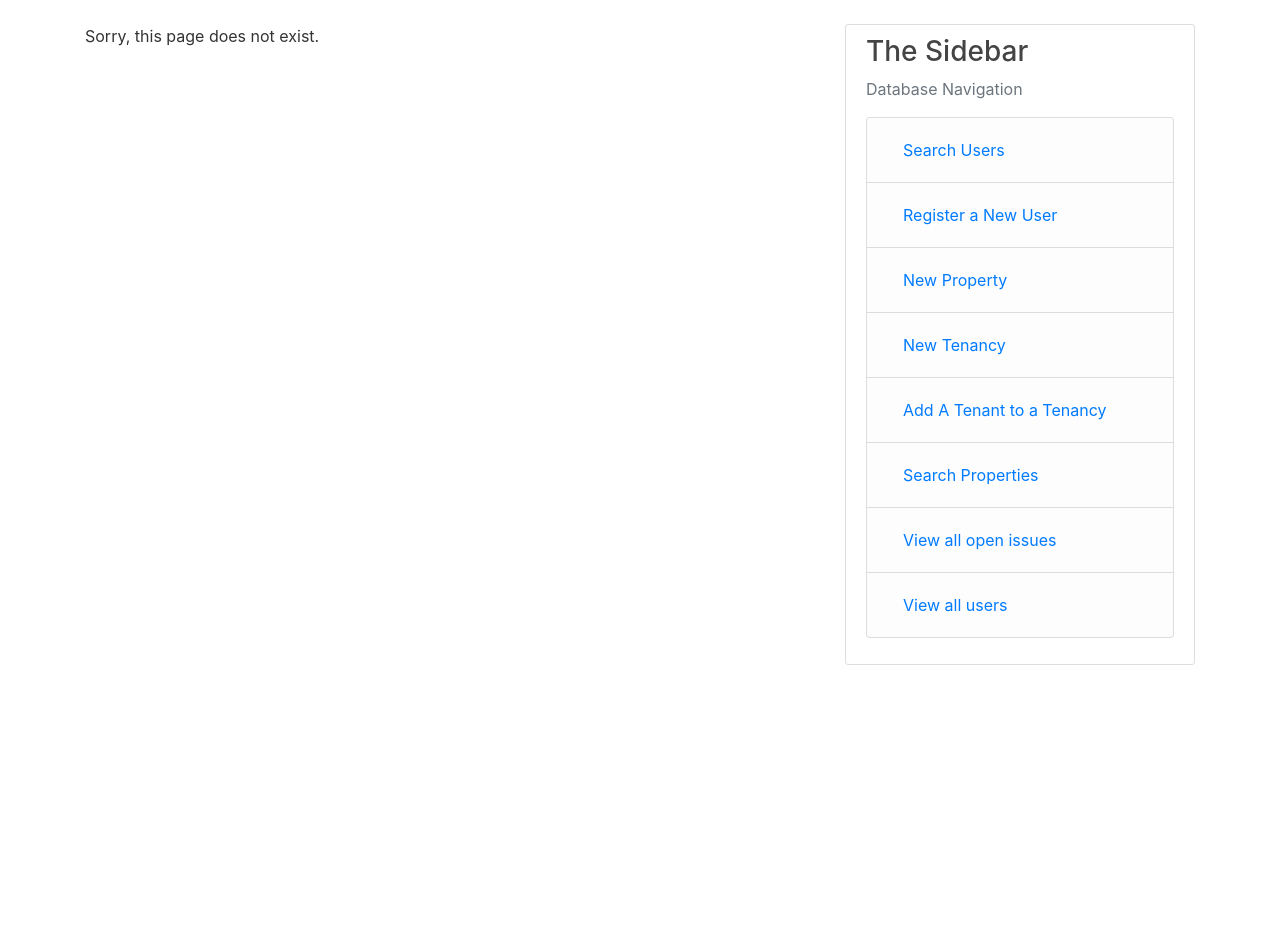
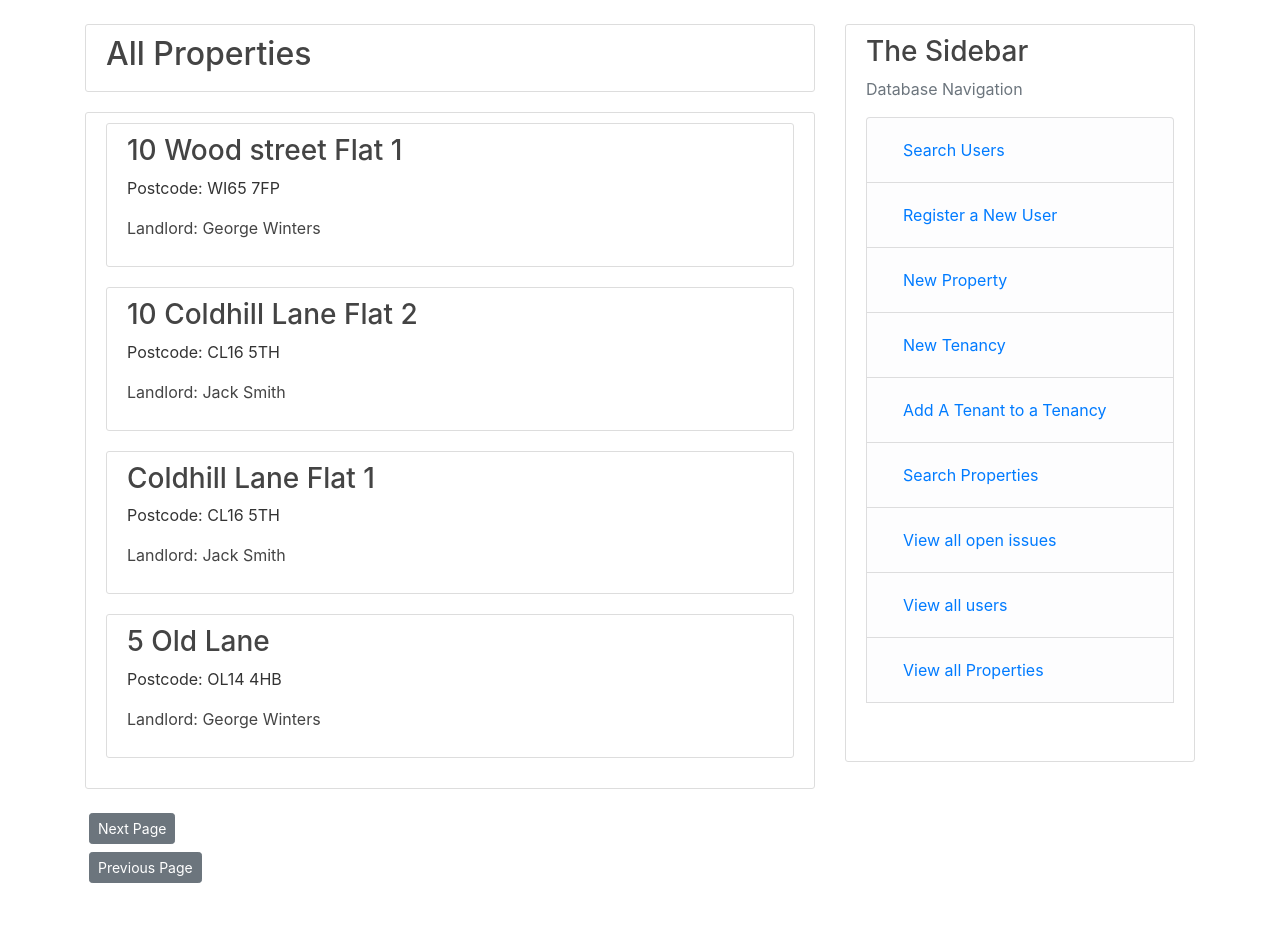
Before and after one commit to puffledude/CourseworkFullBuild, a Flask app: page /all_properties in a window 1280 px wide. Shown: the part 56-991 px from the top of the page. Before the commit the page ends 721 px from the top, so only its background shows below. Run offline with Flask 2, Linux system fonts and the light colour scheme; a user stored in the database is signed in; data comes from the database, SQL or seed files in the repository; both versions use the stored data as it was after the commit; some libraries are stand-ins or nearby versions.

Commit message:
View all properties

```diff
--- a/Tower/routes.py
+++ b/Tower/routes.py
@@ -782,3 +782,18 @@ def issue_closing(issue_id):
         flash("Job has been marked as complete", "success")
         return redirect(url_for("Issue_page", issue_id=issue.issue_id))
     return render_template("issue_closing.html", form=form, issue=issue)
+
+@app.route("/all_properties")
+@login_required
+def all_properties():
+    if current_user.role != "Admin":
+        abort(403)
+    page = request.args.get("page", 1, type=int)
+    all_places = db.session.query(Properties, User).outerjoin(Properties, User.user_id == Properties.landlord_id).filter(Properties.landlord_id == User.user_id).order_by(Properties.property_id.desc())
+    places = all_places.paginate(page, per_page=8)
+    print(places)
+    next_url = url_for("all_properties", page=places.next_num) \
+        if places.has_next else None
+    prev_url = url_for("all_properties", page=places.prev_num) \
+        if places.has_prev else None
+    return render_template("all_properties.html", places=places, prev_url=prev_url, next_url=next_url)
--- /dev/null
+++ b/Tower/templates/all_properties.html
@@ -0,0 +1,25 @@
+{% extends "layout.html" %}
+{% block content %}
+<div class="content-section">
+    <h2>All Properties</h2>
+</div>
+
+<div class="content-section">
+    {% for items in places.items %}
+    <div class="content-section">
+        <h3><a class="article-title" href=" {{ url_for('Property', property_id= items.Properties.property_id) }}">{{items.Properties.address_line_1}} {{items.Properties.address_line_2}}</a></h3>
+        <p>Postcode: {{items.Properties.postcode}}</p>
+        <p><a class="article-title" href=" {{ url_for('Landlord', user_id= items.User.user_id) }}">Landlord: {{items.User.name}}</a></p>
+    </div>
+    {%endfor%}
+</div>
+
+<div>
+    <a class="btn btn-secondary btn-sm m-1" href=" {{next_url}}">Next Page</a>
+</div>
+
+<div>
+    <a class="btn btn-secondary btn-sm m-1" href=" {{prev_url}}">Previous Page</a>
+</div>
+
+{% endblock content %}
--- a/Tower/templates/layout.html
+++ b/Tower/templates/layout.html
@@ -70,6 +70,7 @@
             {% block content %}{% endblock %}
         </div>
         {% if current_user.is_authenticated %}
+        {% if current_user.role != ('Tenant') %}
         <div class="col-md-4">
             <div class="content-section">
                 <h3>The Sidebar</h3>
@@ -100,15 +101,17 @@
                     <li class="list-group-item list-group-item-light"><a class="nav-item nav-link"
                                                                          href="{{ url_for('all_users') }}">
                         View all users</a></li>
+                    <li class="list-group-item list-group-item-light"><a class="nav-item nav-link" href="{{url_for('all_properties')}}">View all Properties</></li>
                     {%elif current_user.role == ('Landlord') %}
-                <li class="list-group-item list-group-item-light"><a class<a class="nav-item nav-link" href="{{url_for('Landlord_issues')}}"> View all issues</a></li>
+                <li class="list-group-item list-group-item-light"><a  class="nav-item nav-link" href="{{url_for('Landlord_issues')}}"> View all issues</></li>
                     {%elif current_user.role == ('Contractor')%}
-                <li class="list-group-item list-group-item-light"><a class<a class="nav-item nav-link" href="{{url_for('contractor_all_quotes', user_id = current_user.user_id)}}"> View all given quotes</a></li>
+                <li class="list-group-item list-group-item-light"><a  class="nav-item nav-link" href="{{url_for('contractor_all_quotes', user_id = current_user.user_id)}}"> View all given quotes</></li>
                     {%endif%}
                 </ul>
                 </p>
             </div>
-        {%endif%}
+            {%endif%}
+            {%endif%}
         </div>
 
     </div>
```
Also changed, not shown: Tower/site.db.
